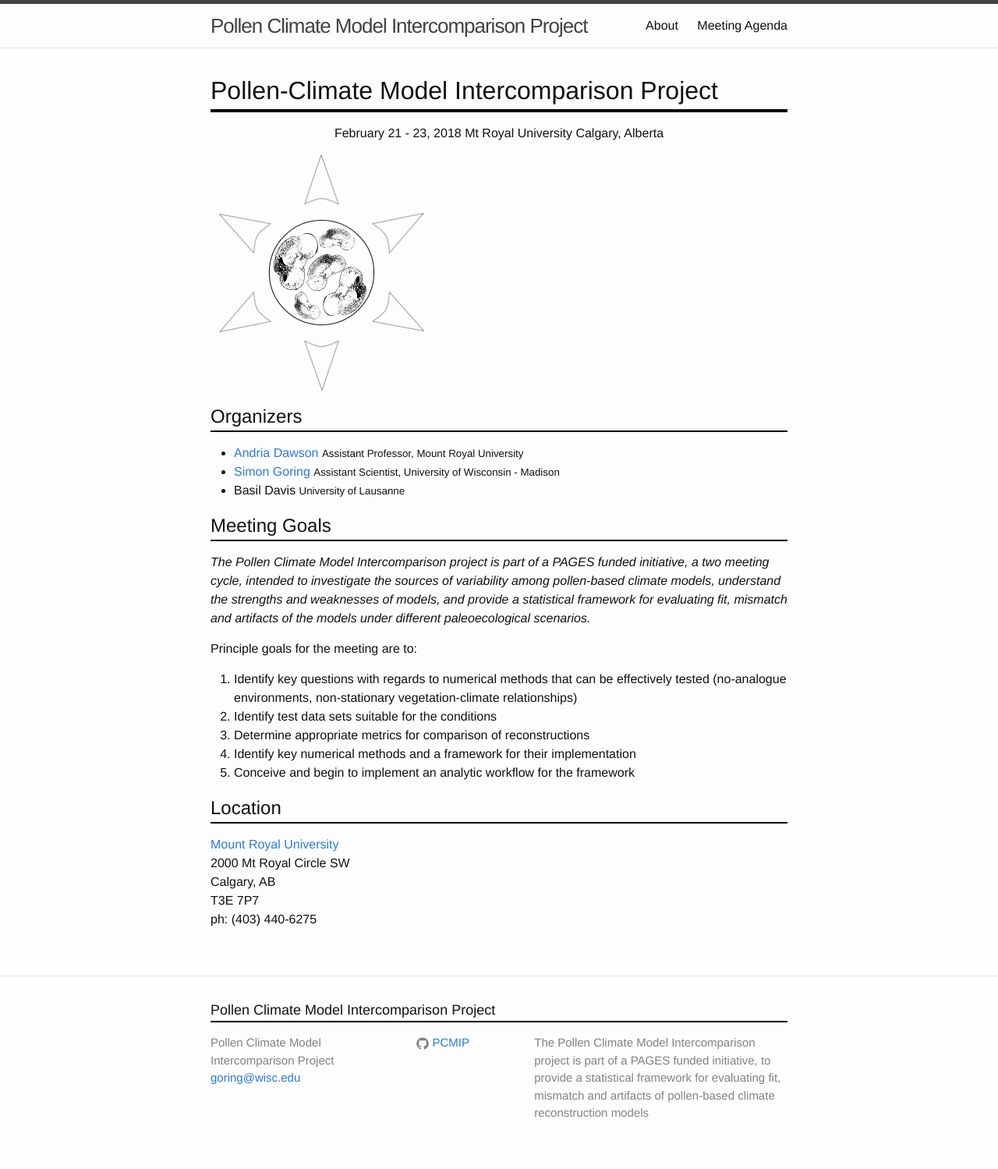
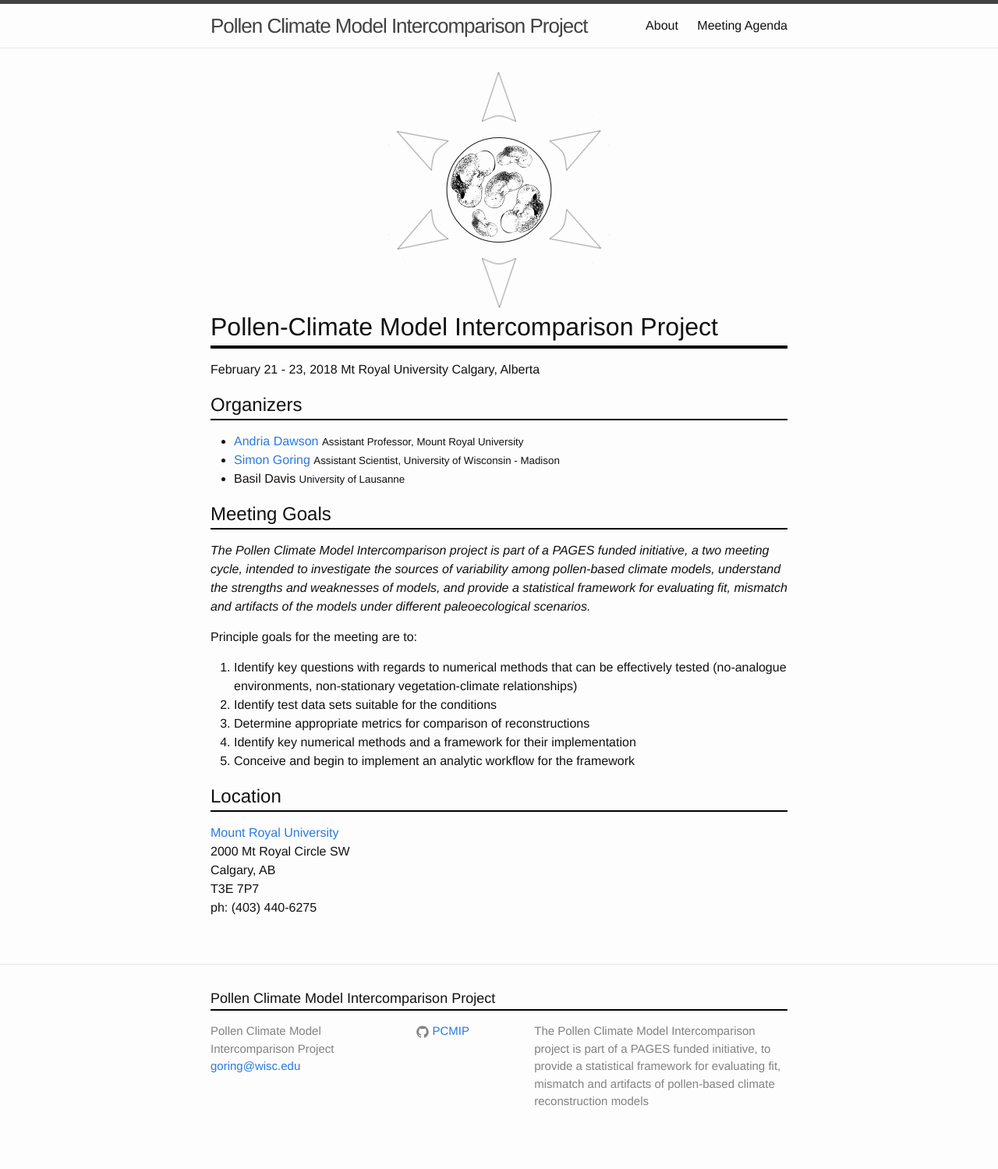
Before and after one commit to PCMIP/PCMIP.github.io, a Jekyll site: the page built from index.md, in a window 1280 px wide. Shown: the whole page at 78% size. Built offline with Jekyll 4.4.1, drawn with Linux system fonts in a browser that asks for light colours; grey boxes are pictures that could not be loaded.

Commit message:
Modifying the front page to add metadata tags.

```diff
--- a/index.md
+++ b/index.md
@@ -25,11 +25,18 @@ h2:after
 
 </style>
 
+<meta property="og:title" content="Pollen-Climate Model Intercomparison Project">
+<meta property="og:image" content="images/logo.svg">
+<meta property="og:description" content="Homepage for the Pollen-Climate Model Intercomparison Project February Meeting.">
+<meta property="og:url" content="http://pcmip.github.io">
+
+<div style="text-align:center;">
+  <img src="images/logo.svg">
+</div>
+
 # Pollen-Climate Model Intercomparison Project
 
-<p align='middle'>February 21 - 23, 2018  Mt Royal University Calgary, Alberta</p>
-
-<img src="images/logo.svg" align="middle">
+<p>February 21 - 23, 2018  Mt Royal University Calgary, Alberta</p>
 
 ## Organizers
 
```
Also changed, not shown: README.md.
